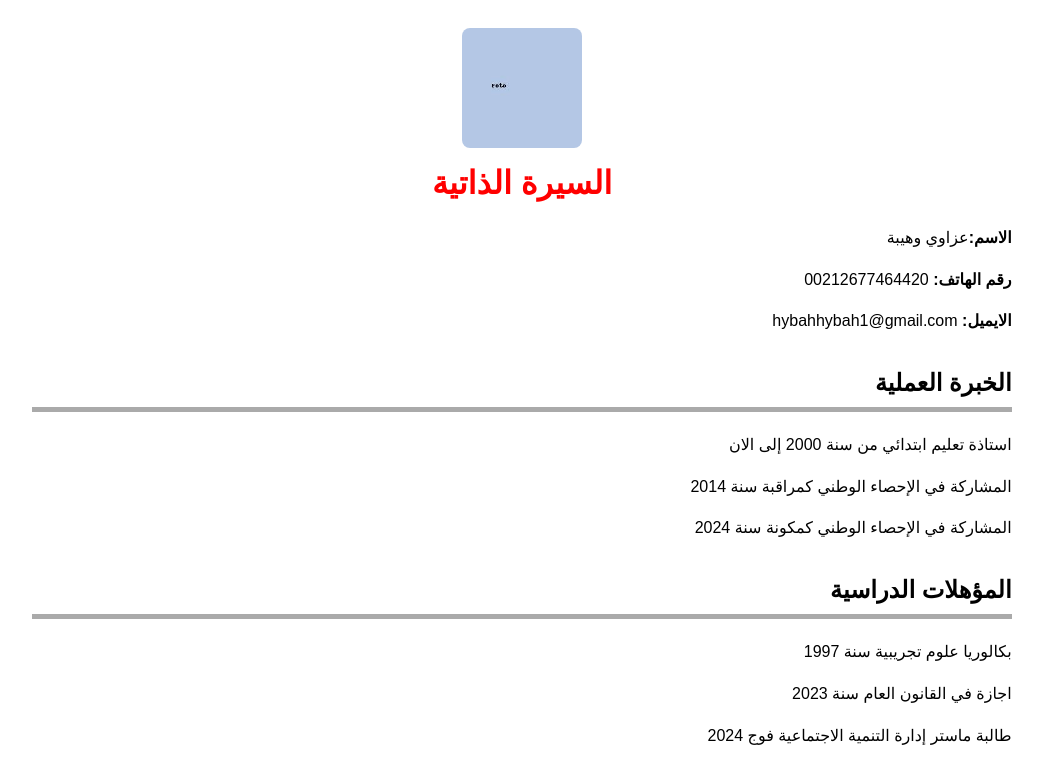
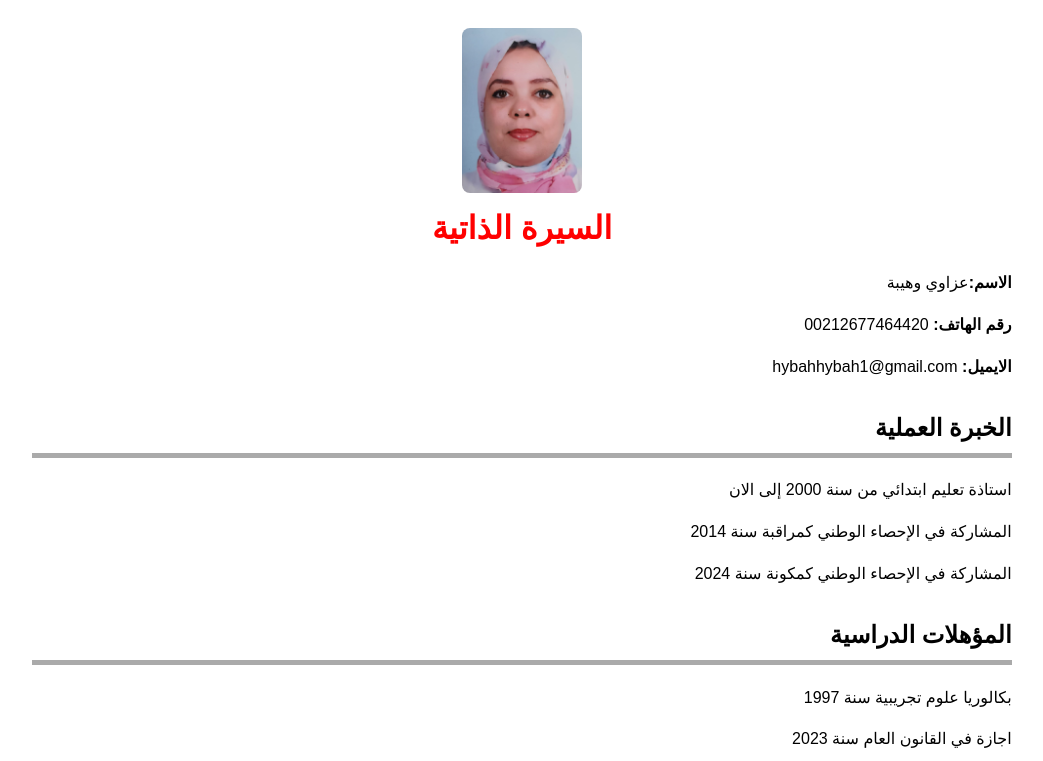
Before and after one commit to AZZA12366/Mon-CV, a plain HTML site: page index.html in a window 1280 px wide. Shown: the top 761 px of the page, without its empty margins (118-1161 px from the left). Drawn offline with Linux system fonts and the light colour scheme.

Commit message:
Update index.html

```diff
--- a/index.html
+++ b/index.html
@@ -10,7 +10,7 @@
 
 <body>
     <div class="cv">
-        <img src="foto.jpg" alt="Photo de Ouahybah Azzaoui">
+        <img src="foto1.jpg" alt="Photo de Ouahybah Azzaoui">
         <h1>السيرة الذاتية</h1>
         <p><strong>الاسم:</strong>عزاوي وهيبة </p>
         <p><strong>رقم الهاتف: </strong> 00212677464420</p>
```
